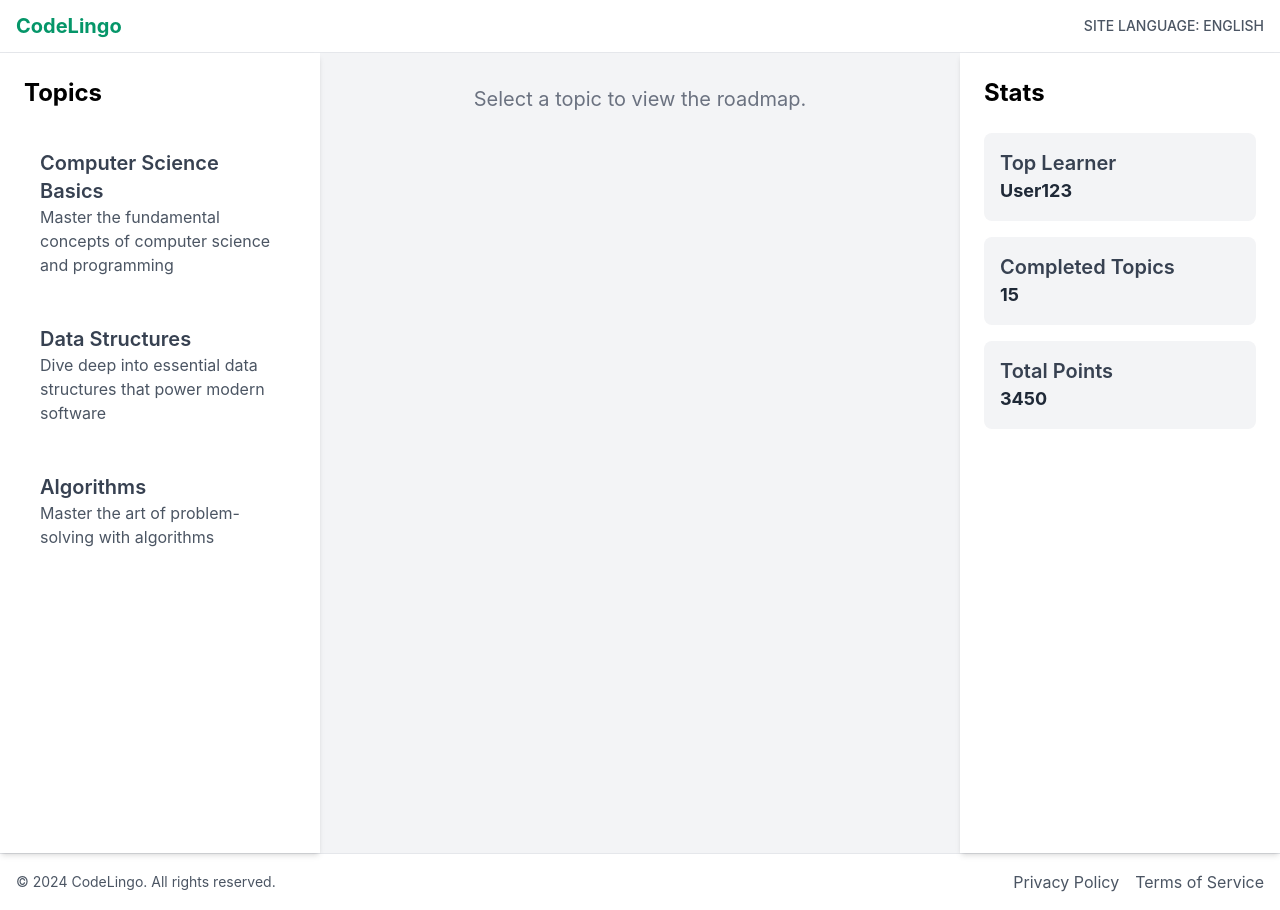
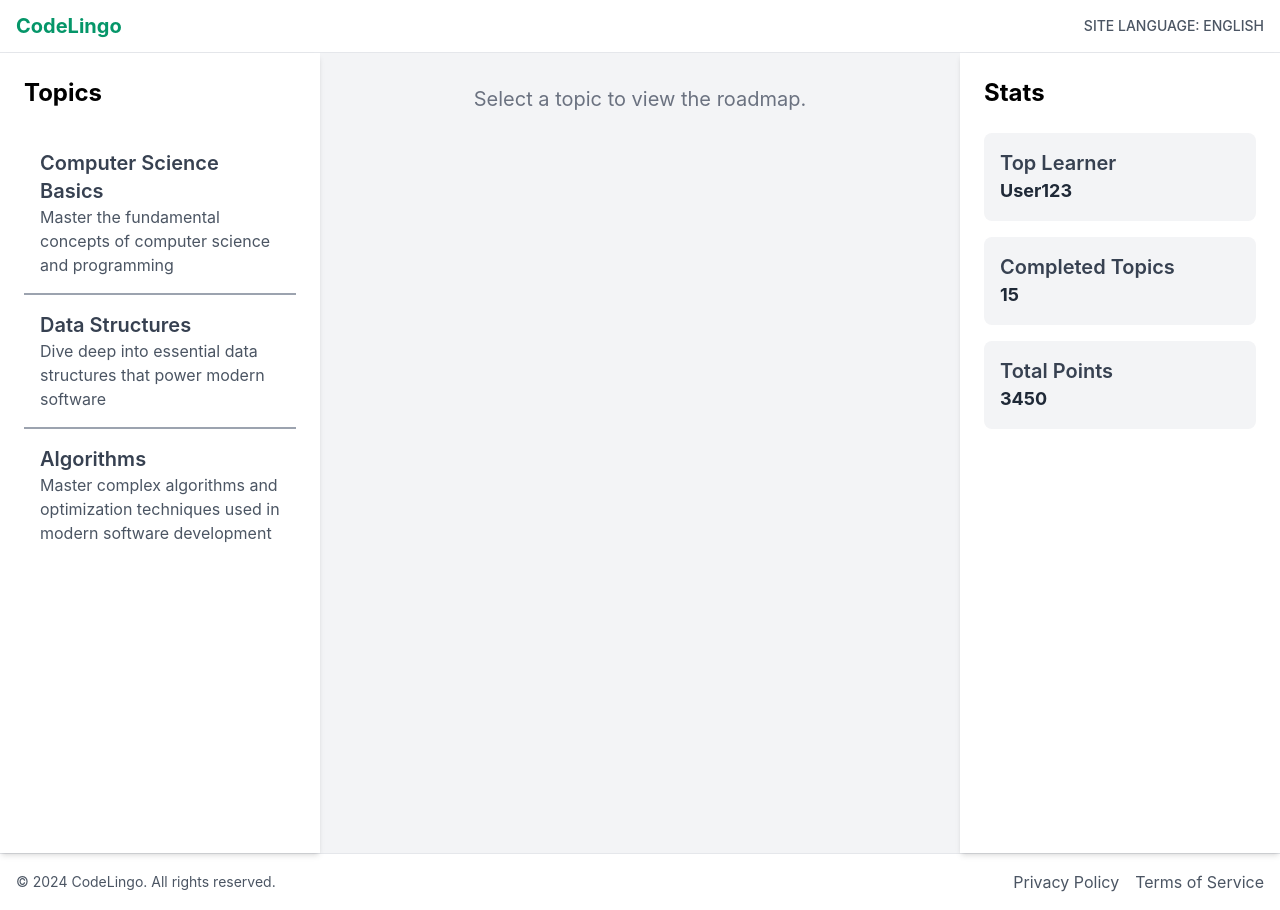
Before and after one commit to unr-capstone-group35/frontend, a Nuxt app: page /learn in a window 1280 px wide. Built offline with nearby package versions, Linux system fonts and the light colour scheme.

Commit message:
change start-learning page & added state management

```diff
--- a/components/CourseCard.vue
+++ b/components/CourseCard.vue
@@ -58,8 +58,14 @@ const props = defineProps({
 const router = useRouter()
 const courseStore = useCourseStore()
 
-const handleCourseSelect = () => {
-  courseStore.selectCourse(props.courseId)
-  router.push('/learn')
+const handleCourseSelect = async () => {
+  try {
+    // First select the course
+    courseStore.selectCourse(props.courseId)
+    // Then navigate
+    await router.push('/learn')
+  } catch (error) {
+    console.error('Error navigating to learn page:', error)
+  }
 }
 </script>
--- a/pages/learn.vue
+++ b/pages/learn.vue
@@ -3,14 +3,14 @@
     <!-- Sidebar for Topics -->
 <aside class="w-1/4 bg-white shadow-md p-6">
   <h2 class="text-2xl font-bold mb-6">Topics</h2>
-      <ul class="space-y-4">
+  <ul class="divide-y-2 divide-gray-400">
     <li
       v-for="topic in topics"
       :key="topic.id"
       @click="selectTopic(topic)"
-          class="p-4 rounded-lg cursor-pointer hover:bg-emerald-100 transition"
+      class="p-4 cursor-pointer hover:bg-emerald-100 transition"
       :class="{
-            'bg-emerald-200': selectedTopic && selectedTopic.id === topic.id,
+        'bg-emerald-200': selectedTopic && selectedTopic.id === topic.id
       }"
     >
       <h3 class="text-xl font-semibold text-gray-700">{{ topic.name }}</h3>
@@ -18,7 +18,6 @@
     </li>
   </ul>
 </aside>
-
     <!-- Main Content for Roadmap -->
     <main class="flex-1 p-8">
       <div v-if="selectedTopic" class="bg-white p-10 rounded-lg shadow-md">
@@ -76,24 +75,16 @@ export default {
   name: "RoadmapPage",
   setup() {
     const courseStore = useCourseStore()
-
-    // If there's a selected course from the previous page,
-    // set it as the initial selected topic
-    if (courseStore.selectedCourse) {
-      setTimeout(() => {
-        const topic = topics.value.find(t => t.name === courseStore.selectedCourse.name)
-        if (topic) {
-          selectTopic(topic)
-        }
-      }, 0)
+    return {
+      courseStore
     }
   },
   data() {
     return {
       topics: [
-        { id: 1, name: "Computer Science Basics", description: "Master the fundamental concepts of computer science and programming" },
-        { id: 2, name: "Data Structures", description: "Dive deep into essential data structures that power modern software" },
-        { id: 3, name: "Algorithms", description: "Master the art of problem-solving with algorithms" },
+        { id: 'cs-basics', name: "Computer Science Basics", description: "Master the fundamental concepts of computer science and programming" },
+        { id: 'data-structures', name: "Data Structures", description: "Dive deep into essential data structures that power modern software" },
+        { id: 'algorithms', name: "Algorithms", description: "Master complex algorithms and optimization techniques used in modern software development" },
       ],
       selectedTopic: null,
       stats: [
@@ -101,41 +92,31 @@ export default {
         { id: 2, name: "Completed Topics", value: "15" },
         { id: 3, name: "Total Points", value: "3450" },
       ],
-      roadmapData: {
-        "Computer Science Basics": [
-          { title: "Step 1: Learn Variables", description: "Understand variables, their types, and initialization." },
-          { title: "Step 2: Learn Control Structures", description: "Understand loops, conditionals, and basic logic." },
-          { title: "Step 3: Learn Functions", description: "Learn how to write functions and organize code." },
-        ],
-        "Data Structures": [
-          { title: "Step 1: Learn Arrays", description: "Understand arrays, their structure, and operations." },
-          { title: "Step 2: Learn Linked Lists", description: "Understand linked lists and their implementation." },
-          { title: "Step 3: Learn Stacks", description: "Learn about stacks and their applications." },
-          { title: "Step 4: Learn Queues", description: "Understand queues and their use cases." },
-          { title: "Step 5: Learn Trees", description: "Learn about tree data structures like binary trees." },
-        ],
-        "Algorithms": [
-          { title: "Step 1: Sorting Algorithms", description: "Learn basic sorting algorithms like Bubble Sort." },
-          { title: "Step 2: Searching Algorithms", description: "Understand searching algorithms like Binary Search." },
-          { title: "Step 3: Divide and Conquer", description: "Learn about divide and conquer strategies." },
-          { title: "Step 4: Dynamic Programming", description: "Explore dynamic programming techniques." },
-        ],
-      },
       roadmapSteps: [],
     };
+  },
+  mounted() {
+    if (this.courseStore.selectedCourse) {
+      const topic = this.topics.find(t => t.id === this.courseStore.selectedCourse.id)
+      if (topic) {
+        this.selectTopic(topic)
+      }
+    }
   },
   methods: {
     selectTopic(topic) {
       this.selectedTopic = topic;
-      // Set the roadmap steps based on the selected topic
-      this.roadmapSteps = this.roadmapData[topic.name] || [];
+      if (this.courseStore.courses[topic.id]) {
+        this.roadmapSteps = this.courseStore.courses[topic.id].steps;
+      } else {
+        this.roadmapSteps = [];
+      }
     },
   },
 };
 </script>
 
 <style scoped>
-/* Styling to make layout responsive and visually appealing */
 .min-h-screen {
   display: flex;
 }
--- a/pages/start-learning.vue
+++ b/pages/start-learning.vue
@@ -46,7 +46,7 @@
         <div class="lg:w-2/5">
           <h2 class="text-4xl font-bold mb-6 text-gray-900">Algorithms</h2>
           <p class="text-gray-600 text-lg leading-relaxed mb-6">
-            Master the art of problem-solving with algorithms. Learn essential techniques for designing efficient solutions to complex computational problems.
+            Learn to analyze and optimize sorting, searching, and other fundamental algorithms to build faster, more efficient solutions.
           </p>
         </div>
         <div class="lg:w-3/5">
--- a/stores/courseStore.js
+++ b/stores/courseStore.js
@@ -5,7 +5,7 @@ export const useCourseStore = defineStore('course', {
     selectedCourse: null,
     courses: {
       'cs-basics': {
-        id: 1,
+        id: 'cs-basics',  // Changed to match courseId
         name: "Computer Science Basics",
         description: "Master the fundamental concepts of computer science and programming",
         steps: [
@@ -15,7 +15,7 @@ export const useCourseStore = defineStore('course', {
         ]
       },
       'data-structures': {
-        id: 2,
+        id: 'data-structures',  // Changed to match courseId
         name: "Data Structures",
         description: "Dive deep into essential data structures that power modern software",
         steps: [
@@ -27,7 +27,7 @@ export const useCourseStore = defineStore('course', {
         ]
       },
       'algorithms': {
-        id: 3,
+        id: 'algorithms',  // Changed to match courseId
         name: "Algorithms",
         description: "Master the art of problem-solving with algorithms",
         steps: [
@@ -41,6 +41,7 @@ export const useCourseStore = defineStore('course', {
   }),
   actions: {
     selectCourse(courseId) {
+      // Set the entire course object as selectedCourse
       this.selectedCourse = this.courses[courseId]
     }
   }
```
Lines whose indentation alone changed are shown as unchanged.
